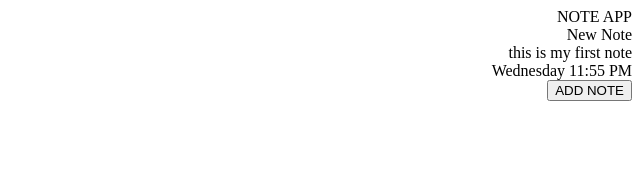
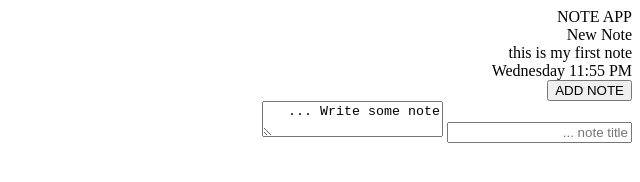
Before and after one commit to MiladNz/NoteApp-Course--Example, a plain HTML site: page index.html in a window 1280 px wide. Shown: the whole page, without its empty margins (640-1280 px from the left). Drawn offline with Linux system fonts and the light colour scheme.

Commit message:
commit on main

```diff
--- a/index.html
+++ b/index.html
@@ -19,7 +19,7 @@
       <div class="notes__sidebar">
         <div class="notes__logo">NOTE APP</div>
         <div class="notes__list">
-          <div class="notes__list-items">
+          <div class="notes__list-items notes__list-items--selected">
             <div class="notes__small-title">New Note</div>
             <div class="notes__small-body">this is my first note</div>
             <div class="notes__small-updated">Wednesday 11:55 PM</div>
@@ -27,7 +27,10 @@
         </div>
         <button class="notes__add">ADD NOTE</button>
       </div>
-      <div class="notes__preview"></div>
+      <div class="notes__preview">
+        <input type="text" class="notes__title" placeholder="note title ...">
+        <textarea name="" class="notes__body">Write some note ...</textarea>
+      </div>
     </div>
 </body>
 </html>
```
